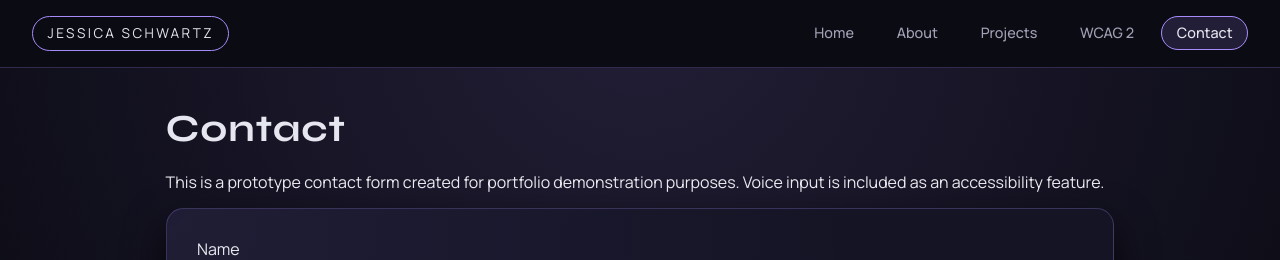
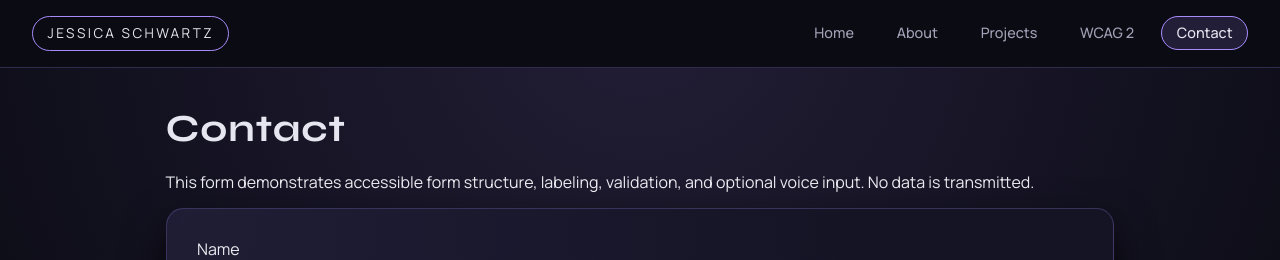
Before and after one commit to jessrschwartz/portfolio, a plain HTML site: page contact.html in a window 1280 px wide. Shown: the top 260 px of the page. Drawn offline with nearby package versions, Linux system fonts and the light colour scheme.

Commit message:
Update contact.html

```diff
--- a/contact.html
+++ b/contact.html
@@ -31,7 +31,7 @@
     <section class="wf-section">
       <h1>Contact</h1>
       <p>
-        This is a prototype contact form created for portfolio demonstration purposes. Voice input is included as an accessibility feature.
+        This form demonstrates accessible form structure, labeling, validation, and optional voice input. No data is transmitted.
       </p>
 
       <form class="wf-box wf-form" id="contact-form">
```
